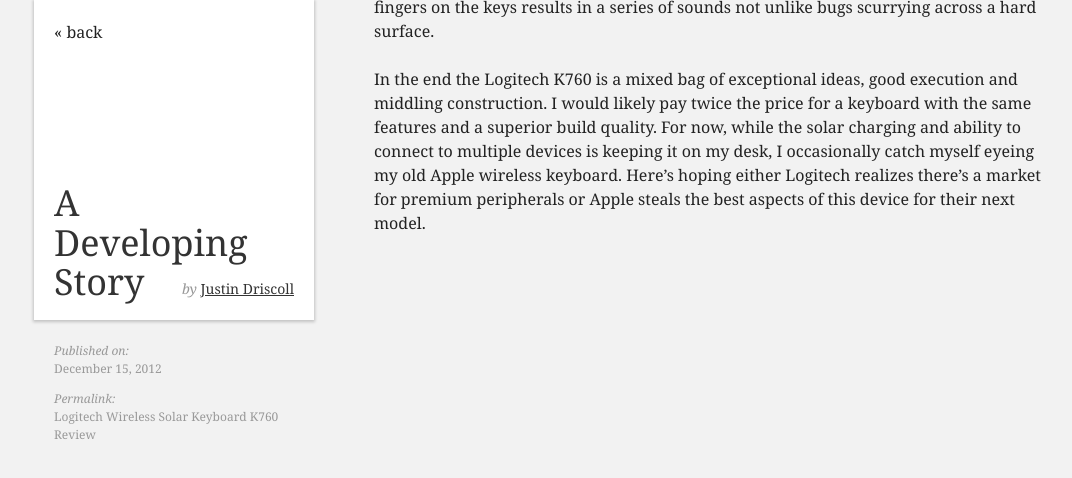
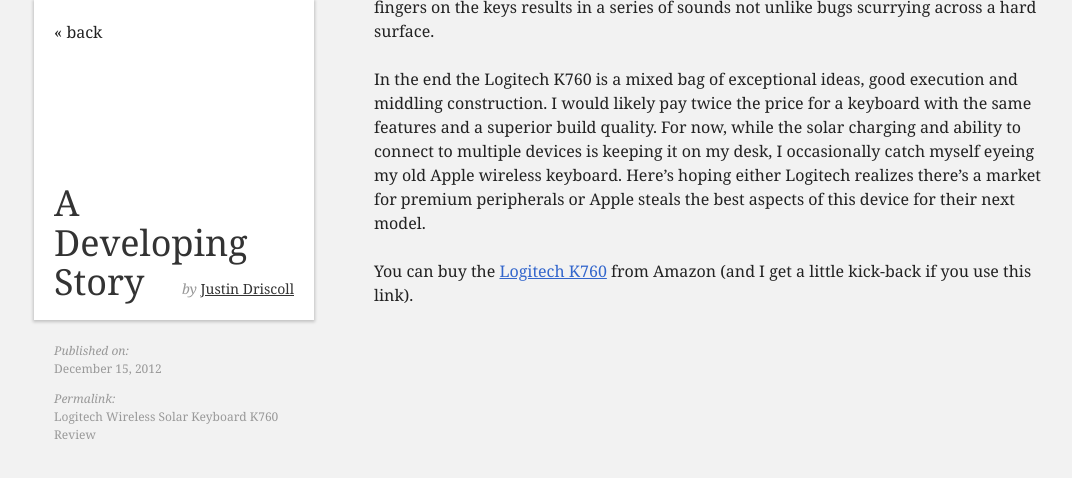
Before and after one commit to jdriscoll/jdriscoll.github.com, a Jekyll site: the page built from blog/_posts/2012-12-15-logitech-k760-review.md, in a window 1280 px wide and 900 px high, scrolled down 1535 px. Shown: the top 478 px of the window, without its empty margins (86-1158 px from the left). Built offline with Jekyll 4.4.1, drawn with Linux system fonts in a browser that asks for light colours.

Commit message:
Add link

```diff
--- a/blog/_posts/2012-12-15-logitech-k760-review.md
+++ b/blog/_posts/2012-12-15-logitech-k760-review.md
@@ -20,3 +20,5 @@
 Somewhere in-between the pros and cons lies the actual feel of the keyboard. The key layout is identical to the Apple wireless keyboard and the spacing is similar as well. The keycaps are slightly concave, a feature that in my opinion adds virtually nothing to the experience. The keys themselves have a satisfying snap but an annoying “clicky-ness”, not from expensive mechanical switches, but from plastic hitting plastic. Resting your fingers on the keys results in a series of sounds not unlike bugs scurrying across a hard surface.
 
 In the end the Logitech K760 is a mixed bag of exceptional ideas, good execution and middling construction. I would likely pay twice the price for a keyboard with the same features and a superior build quality. For now, while the solar charging and ability to connect to multiple devices is keeping it on my desk, I occasionally catch myself eyeing my old Apple wireless keyboard. Here’s hoping either Logitech realizes there’s a market for premium peripherals or Apple steals the best aspects of this device for their next model.
+
+You can buy the [Logitech K760](http://www.amazon.com/gp/product/B007VL8Y2C/ref=as_li_ss_tl?ie=UTF8&camp=1789&creative=390957&creativeASIN=B007VL8Y2C&linkCode=as2&tag=justidrisc-20) from Amazon (and I get a little kick-back if you use this link).
```
